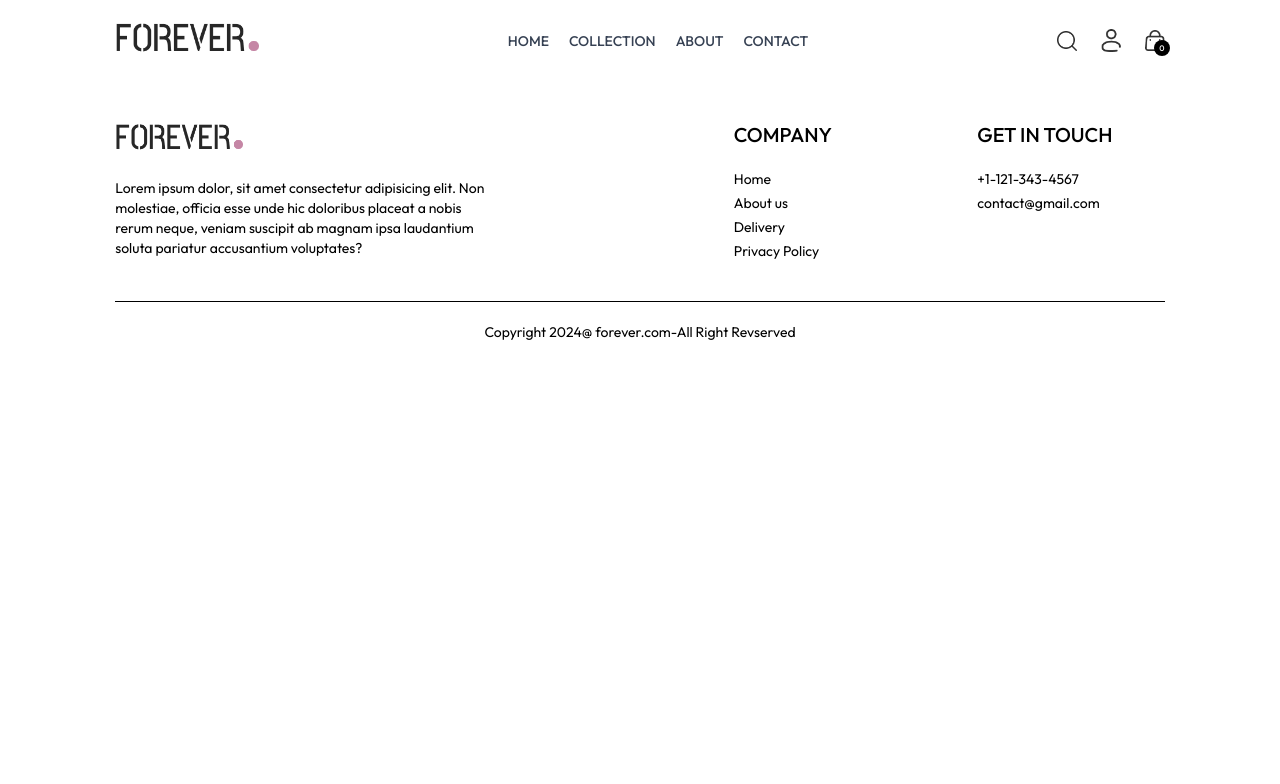
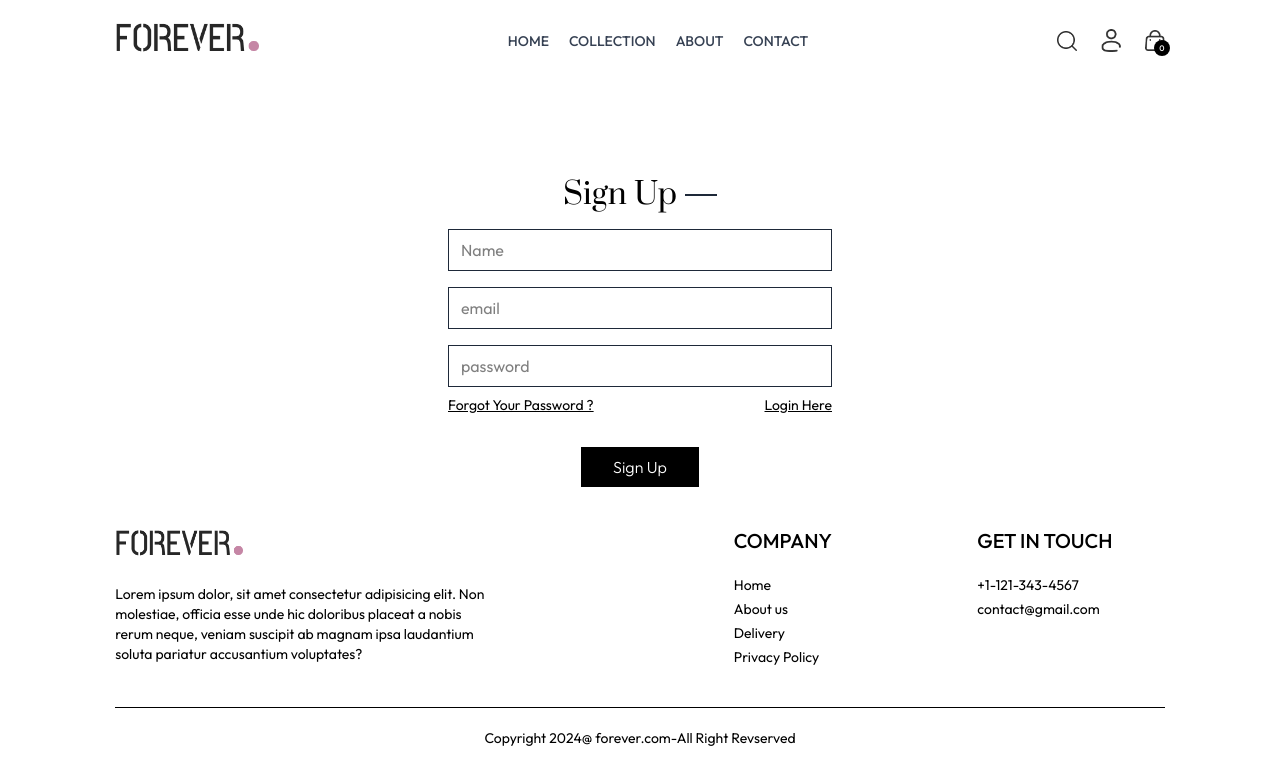
Before and after one commit to ChaudharyAyush-21/ecom-app, a React (Vite) app in the folder Frontened/: page /login in a window 1280 px wide. Shown: the top 784 px of the page. Built offline with nearby package versions, Linux system fonts and the light colour scheme.

Commit message:
done with the sign and the login page

```diff
--- a/Frontened/src/components/Navbar.jsx
+++ b/Frontened/src/components/Navbar.jsx
@@ -32,7 +32,7 @@
       <div className='flex items-center gap-6'>
         <img onClick={()=>setshowSearch(true)} src={assets.search_icon} alt="" className='w-5 cursor-pointer' />
         <div className='group relative'>
-          <img className='w-5 cursor-pointer' src={assets.profile_icon} alt="" />
+          <Link to='/login'><img className='w-5 cursor-pointer' src={assets.profile_icon} alt="" /></Link>
           <div className='group-hover:block hidden absolute dropdown-menu right-0 pt-4'>
             <div className='flex flex-col gap-2 w-36 py-3 px-5 bg-slate-100 text-gray-500 rounded'>
                 <p className='cursor-pointer hover:text-black'>My Profile</p>
--- a/Frontened/src/pages/Login.jsx
+++ b/Frontened/src/pages/Login.jsx
@@ -1,10 +1,31 @@
-import React from 'react'
+import React, { useState } from 'react'
 
 const Login = () => {
+
+  const [currentState , setCurrentState] = useState('Sign Up');
+  const onSubmitHandler = (e) =>{
+    e.preventDefault();
+  }
+
   return (
-    <div>
-
-    </div>
+    <form onSubmit={onSubmitHandler} className='flex flex-col items-center w-[90%] sm:max-w-96 m-auto mt-14 gap-4 text-grey-800'>
+      <div className='inline-flex items-center gap-2 mt-10'>
+        <p className='prata-regular text-3xl'>{currentState}</p>
+        <hr className='border-none h-[1.5px] w-8 bg-gray-800' />
+      </div>
+      {currentState === 'Login' ? '':<input type="text" className='w-full px-3 py-2 border border-gray-800' placeholder='Name' required />}
+      <input type="email" className='w-full px-3 py-2 border border-gray-800' placeholder='email' required />
+      <input type="password" className='w-full px-3 py-2 border border-gray-800' placeholder='password' required />
+      <div className='w-full flex justify-between text-sm mt-[-8px]'>
+        <p className='cursor-pointer underline'>Forgot Your Password ?</p>
+        {
+          currentState === 'Login'
+          ? <p onClick={()=>setCurrentState('Sign Up')} className='cursor-pointer underline '>Create Account</p>
+          : <p onClick={()=>setCurrentState('Login')} className='cursor-pointer underline'>Login Here</p>
+        }
+      </div>
+      <button className='bg-black text-white font-light px-8 py-2 mt-4 cursor-pointer'>{currentState === 'Login' ? 'Sign In': 'Sign Up'}</button>
+    </form>
   )
 }
 
```
